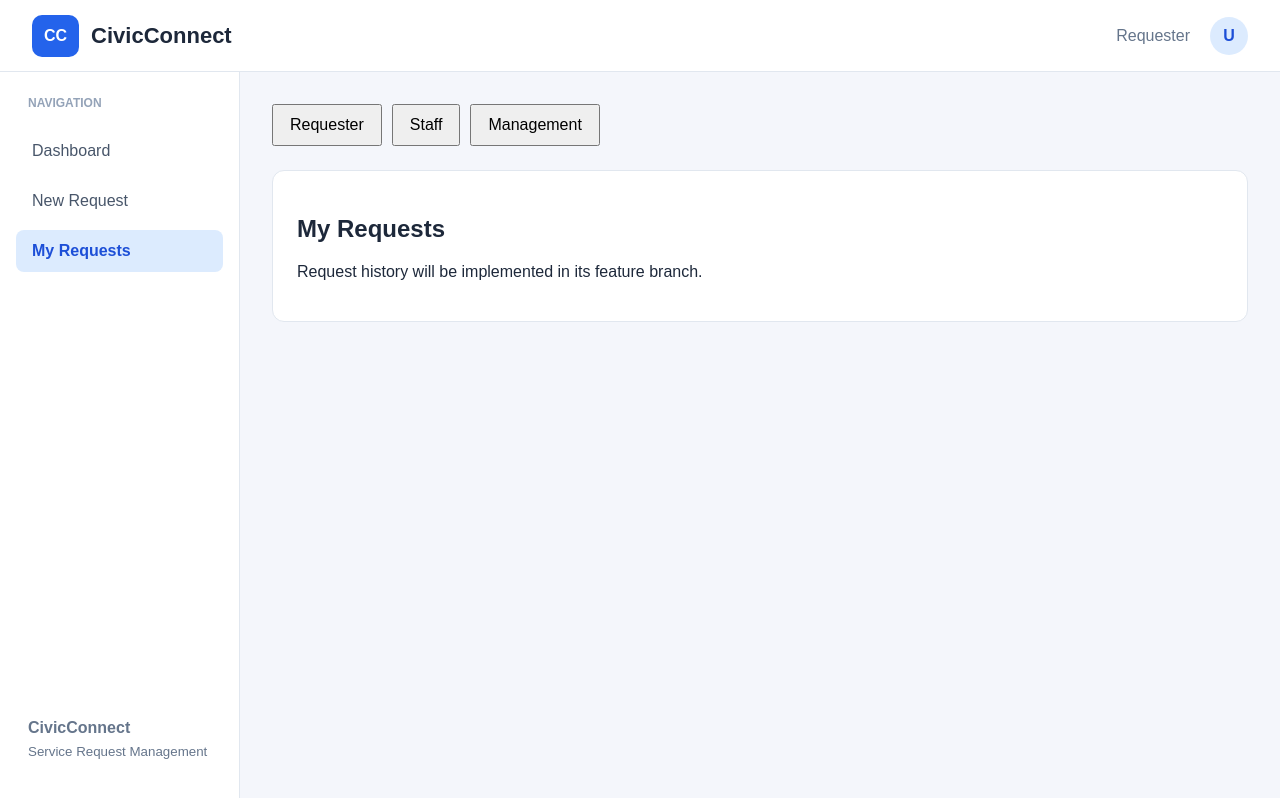
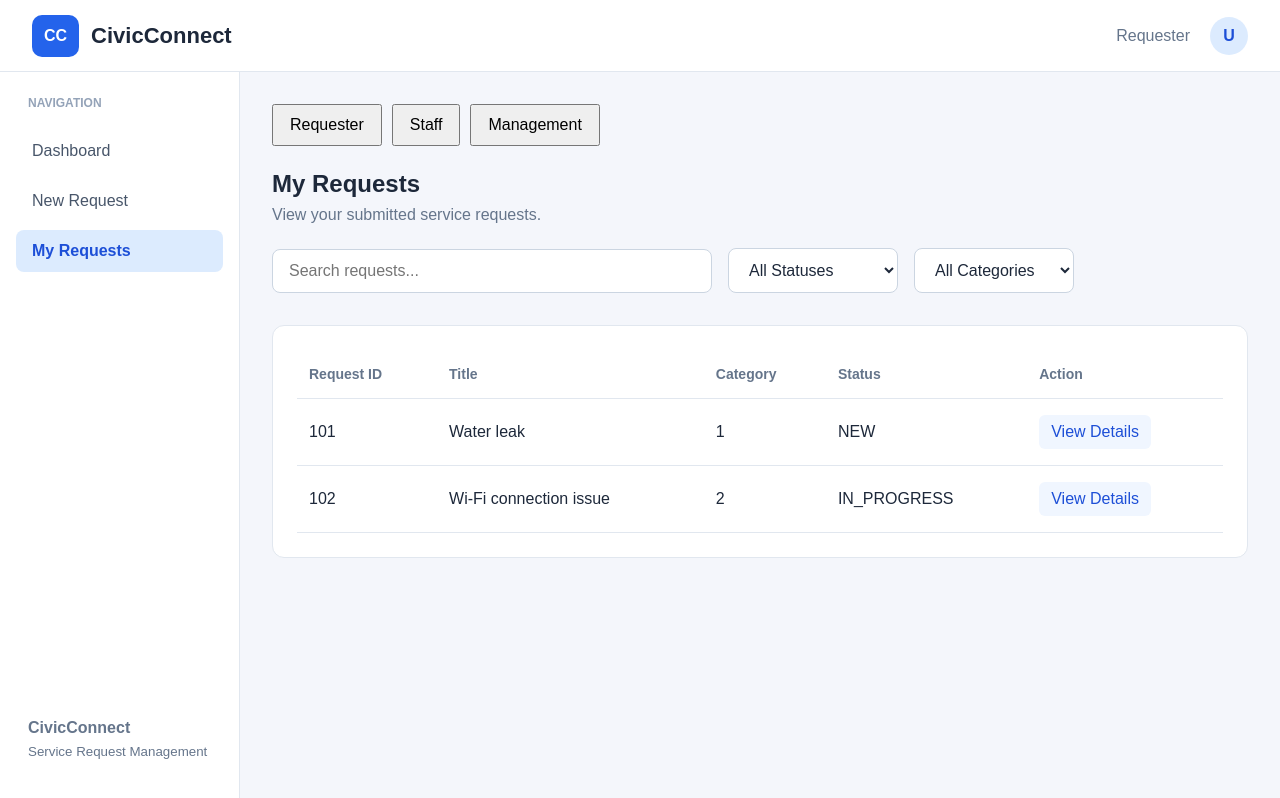
Before and after one commit to Viashen-Pillay/SEN_Group3_381, a React (Vite) app in the folder civicconnect-frontend/: page / in a window 1280 px wide. Both pictures are taken after a click on the button "View All". Built offline with nearby package versions, Linux system fonts and the light colour scheme.

Commit message:
Added the request history for requester

```diff
--- a/civicconnect-frontend/src/App.jsx
+++ b/civicconnect-frontend/src/App.jsx
@@ -3,6 +3,7 @@ import { CreateRequestForm } from './components/CreateRequestForm';
 import { StaffQueueTable } from './components/StaffQueueTable';
 import MainLayout from './components/layout/MainLayout';
 import RequesterDashboard from './pages/requester/RequesterDashboard';
+import RequestHistory from './pages/requester/RequestHistory';
 import "./styles/layout.css"
 
 function App() {
@@ -11,7 +12,7 @@ function App() {
 
   const [requests, setRequests] = useState([
     {request_id: 101,category_id: 1, title: "Water leak",description: "Water leak in hallway",status: "NEW"},
-    {id: 102,categoryId: 2, title: "Wi-Fi connection issue",description: "Wi-Fi connection down in lab",status: "IN_PROGRESS"}
+    {request_id: 102,category_id: 2, title: "Wi-Fi connection issue",description: "Wi-Fi connection down in lab",status: "IN_PROGRESS"}
   ]);
 
   const handleRoleChange = (newRole) => {
@@ -46,12 +47,7 @@ function App() {
     }
 
     if (activePage === "my-requests" && role === "requester") {
-      return (
-        <div className="page-card">
-          <h2>My Requests</h2>
-          <p>Request history will be implemented in its feature branch.</p>
-        </div>
-      );
+      return (<RequestHistory requests={requests}/>);
     }
 
     if (activePage === "reports" && role === "management") {
--- /dev/null
+++ b/civicconnect-frontend/src/pages/requester/RequestHistory.jsx
@@ -0,0 +1,107 @@
+import {useState} from "react";
+import "../../styles/requestHistory.css";
+
+const STATUSES = ["NEW", "IN_PROGRESS", "RESOLVED", "CLOSED"];
+
+export default function RequestHistory({requests =[]}){
+    const [search, setSearch] = useState("");
+    const [statusFilter, setStatusFilter] = useState("ALL");
+    const [categoryFilter, setCategoryFilter] = useState("ALL");
+    const [selectedRequest, setSelectedRequest] = useState(null);
+
+    const filteredRequests = requests.filter((request) => {
+        const keyword = search.toLowerCase();
+
+        const matchesSearch = (request.title ?? "").toLowerCase().includes(keyword) ||
+                              (request.description ?? "").toLowerCase().includes(keyword);
+
+        const matchesStatus = statusFilter === "ALL" || request.status === statusFilter;
+
+        const mathcesCategory = categoryFilter === "ALL" || String(request.category_id) === categoryFilter;
+
+        return matchesSearch && matchesStatus && mathcesCategory;
+    });
+
+    const categories = [...new Set(
+        requests.map((request) => request.category_id)
+    )];
+
+    return(
+        <div className = "request-history">
+            <div className = "history-heading">
+                <h2>My Requests</h2>
+                <p>View your submitted service requests.</p>
+            </div>
+
+            <div className="history-filters">
+                <input type="search" placeholder="Search requests..."
+                aria-label="Search requests" value={search} onChange={(e) => setSearch(e.target.value)}/>
+
+                <select value={statusFilter} aria-label="Filter by status" onChange={(e) => setStatusFilter(e.target.value)}>
+                    <option value="ALL">All Statuses</option>
+                    {STATUSES.map((status) => (
+                        <option key={status} value={status}>{status}</option>
+                    ))}
+                </select>
+
+                <select value={categoryFilter} aria-label="Filter by company" onChange={(e) => setCategoryFilter(e.target.value)}>
+                    <option value="ALL">All Categories</option>
+                    {categories.map((id) => (
+                        <option key={id} value={String(id)}>Category {id}</option>
+                    ))}
+                </select>
+            </div>
+
+            <div className = "history-table-container">
+                <table className="history-table">
+                    <thead>
+                        <tr>
+                            <th>Request ID</th>
+                            <th>Title</th>
+                            <th>Category</th>
+                            <th>Status</th>
+                            <th>Action</th>
+                        </tr>
+                    </thead>
+
+                    <tbody>
+                        {filteredRequests.map((request) => (
+                            <tr key={request.request_id}>
+                                <td>{request.request_id}</td>
+                                <td>{request.title}</td>
+                                <td>{request.category_id}</td>
+                                <td>{request.status}</td>
+                                <td>
+                                    <button className = "view-button" onClick={() => setSelectedRequest(request)}>
+                                        View Details
+                                    </button>
+                                </td>
+                            </tr>
+                        ))}
+                    </tbody>
+                </table>
+
+                {filteredRequests.length === 0 && (
+                    <p className="history-empty">No matching requests found.</p>
+                )}
+            </div>
+
+            {selectedRequest && (
+                <section className="request-details">
+                    <div className="details-heading">
+                        <h3>Request {selectedRequest.request_id}</h3>
+                        <button onClick={() => setSelectedRequest(null)}>
+                            Close
+                        </button>
+                    </div>
+
+                    <p><strong>Title:</strong> {selectedRequest.title}</p>
+                    <p><strong>Category:</strong> {selectedRequest.category_id}</p>
+                    <p><strong>Status:</strong> {selectedRequest.status}</p>
+                    <p><strong>Description:</strong></p>
+                    <p>{selectedRequest.description}</p>
+                </section>
+            )}
+        </div>
+    );
+}
--- /dev/null
+++ b/civicconnect-frontend/src/styles/requestHistory.css
@@ -0,0 +1,113 @@
+.request-history{
+    display: flex;
+    flex-direction: column;
+    gap: 24px;
+}
+
+.history-heading h2{
+    margin: 0 0 8px;
+}
+
+.history-heading p{
+    color: hsl(215, 16%, 47%);
+    margin: 0;
+}
+
+.history-filters{
+    display: flex;
+    align-items: center;
+    gap: 16px;
+    flex-wrap: wrap;
+    margin-bottom: 8px;
+}
+
+.history-filters input, .history-filters select{
+    padding: 12px 16px;
+    border: 1px solid hsl(213, 27%, 84%);
+    border-radius: 8px;
+    background: white;
+    color: hsl(217, 33%, 17%);
+    box-sizing: border-box;
+}
+
+.history-filters input{
+    flex: 1;
+    min-width: 220px;
+    max-width: 440px;
+}
+
+.history-filters select {
+    flex: 0 0 auto;
+    min-width: 160px;
+}
+
+.history-table-container,
+.request-details {
+  background: white;
+  border: 1px solid hsl(214, 32%, 91%);
+  border-radius: 12px;
+  padding: 24px;
+}
+
+.history-table-container {
+  overflow-x: auto;
+}
+
+.history-table {
+  width: 100%;
+  border-collapse: collapse;
+  text-align: left;
+}
+
+.history-table th,
+.history-table td {
+  padding: 16px 12px;
+  border-bottom: 1px solid hsl(214, 32%, 91%);
+}
+
+.history-table th {
+  color: hsl(215, 16%, 47%);
+  font-size: 14px;
+}
+
+.view-button {
+  background: hsl(214, 100%, 97%);
+  color: hsl(224, 76%, 48%);
+  border: none;
+  border-radius: 6px;
+  padding: 8px 12px;
+  cursor: pointer;
+}
+
+.view-button:hover {
+  background: hsl(214, 95%, 93%);
+}
+
+.history-empty {
+  text-align: center;
+  color: hsl(215, 16%, 47%);
+  padding: 24px;
+}
+
+.details-heading {
+  display: flex;
+  justify-content: space-between;
+  align-items: center;
+  gap: 12px;
+}
+
+.details-heading button {
+  cursor: pointer;
+  padding: 8px 12px;
+}
+
+@media (max-width: 600px) {
+  .history-filters {
+    flex-direction: column;
+  }
+
+  .history-filters input,
+  .history-filters select {
+    width: 100%;
+  }
+}
```
